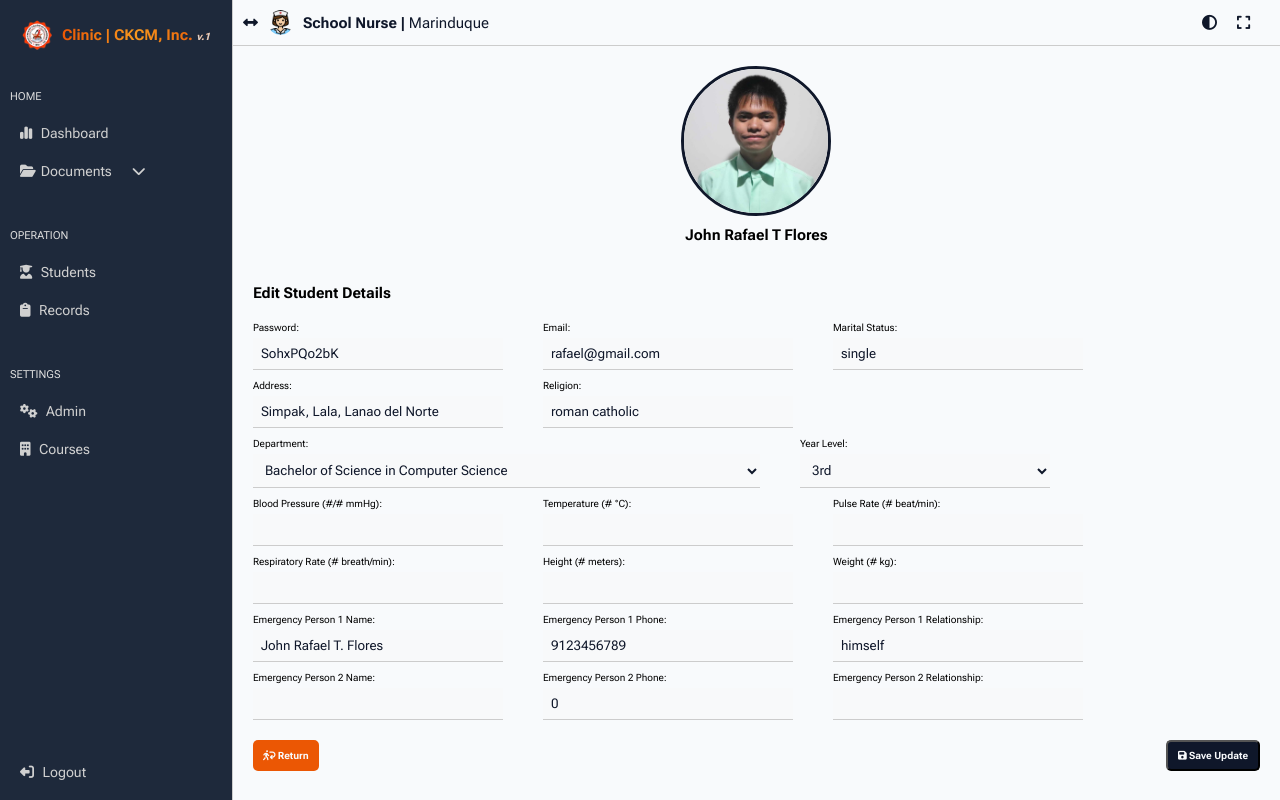
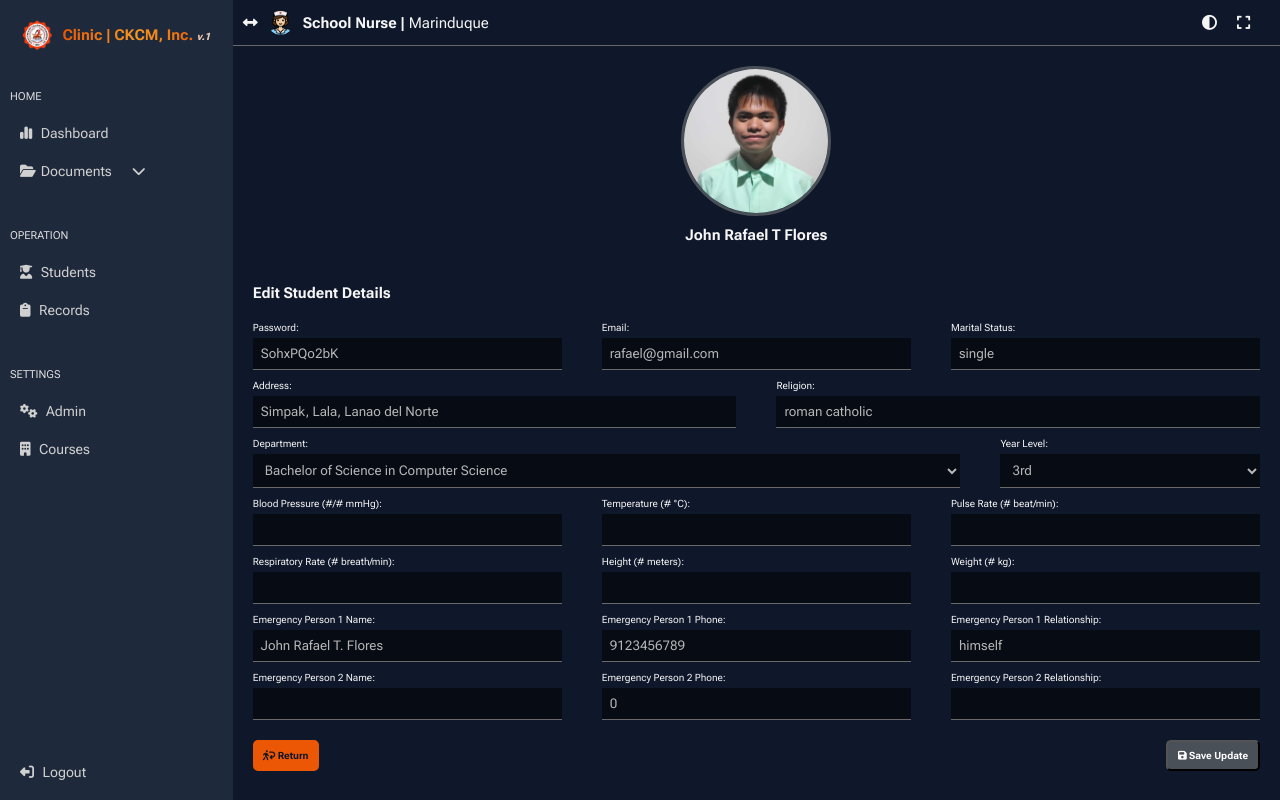
Before and after one commit to Faithan/CKCMCLinic, a PHP site: page /admin/edit_student.php?student_id=228719 in a window 1280 px wide. Run offline with PHP 8.4, Linux system fonts and the light colour scheme; a user stored in the database is signed in; data comes from the database, SQL or seed files in the repository.

Commit message:
design adjusted and fixed

```diff
--- a/admin/add_student.php
+++ b/admin/add_student.php
@@ -190,7 +190,7 @@ if (!isset($_SESSION['admin_logged_in']) || $_SESSION['admin_logged_in'] !== tru
                         <div class="input-container">
                             <label for="">Password:</label>
                             <input type="text" name="password" id="password" required>
-                            <button type="button" id="generate-password" onclick="generateRandomPassword()">Generate Password</button>
+                            <button class="btn" type="button" id="generate-password" onclick="generateRandomPassword()">Generate Password</button>
                         </div>
 
                         <script>
@@ -482,6 +482,7 @@ if (!isset($_SESSION['admin_logged_in']) || $_SESSION['admin_logged_in'] !== tru
         display: flex;
         flex-wrap: wrap;
         gap: 10px;
+
     }
 
 
@@ -491,6 +492,7 @@ if (!isset($_SESSION['admin_logged_in']) || $_SESSION['admin_logged_in'] !== tru
         flex-direction: column;
         gap: 5px;
         margin-top: 5px;
+        flex-grow: 1;
     }
 
     .input-container label {
--- a/admin/edit_student.php
+++ b/admin/edit_student.php
@@ -307,6 +307,12 @@ $profile_picture = $student['profile_picture'] ?: 'default_profile.png'; // Defa
         padding: 20px;
     }
 
+
+    .edit-student-form h2,
+    .image-container h2{
+        color: var(--text-color);
+    }
+
     .input-container {
         display: flex;
         flex-wrap: wrap;
@@ -321,7 +327,12 @@ $profile_picture = $student['profile_picture'] ?: 'default_profile.png'; // Defa
         flex-direction: column;
         flex-wrap: wrap;
         gap: 5px;
+        flex-grow: 1;
 
+    }
+
+    .input-fields label{
+        color: var(--text-color);
     }
 
 
@@ -329,9 +340,10 @@ $profile_picture = $student['profile_picture'] ?: 'default_profile.png'; // Defa
     .input-fields input,
     .input-fields select {
         width: 100%;
+        flex-grow: 1;
         padding: 8px;
-        color: var(--text-color);
-        background-color: var(--background-color);
+        color: var(--text-color2);
+        background-color: var(--background-color2);
         border: 0;
         border-bottom: 1px solid var(--border-color)
     }
@@ -368,7 +380,7 @@ $profile_picture = $student['profile_picture'] ?: 'default_profile.png'; // Defa
     .button-container button {
         font-size: 1rem;
         padding: 5px 10px;
-        color: var(--color4);
+        color: white;
         text-decoration: none;
         border-radius: 5px;
         font-weight: bold;
--- a/admin/side_nav.php
+++ b/admin/side_nav.php
@@ -235,14 +235,13 @@ $current_page = basename($_SERVER['PHP_SELF']);
     /* Sidebar Styling */
     .sidebar {
         width: 280px;
-
         background-color: #1E293B;
         top: 0;
         left: 0;
         padding: 10px;
         display: flex;
         flex-direction: column;
-        border-right: 1px solid var(--border-color);
+        border-right: 1px solid var(--backgroud-color2);
         transition: ease-in-out 0.3s;
     }
 
--- a/css/main.css
+++ b/css/main.css
@@ -2,6 +2,47 @@
     font-size: 62.5%;
     /* 10px on default */
 
+    /* start of light mode */
+    --text-color: #f5f5f5;
+    --text-hover: #a1a1a1cb;
+    --text-hover2: #494949;
+    --text-color2: #b6b6b6;
+
+    --background-color: #0F172A;
+    --background-color2: #070b14;
+    --border-color: #696969;
+
+
+    --color1: #EB5704;
+    /* dominant color */
+    --color1b: #b54200;
+    --color2: #EBB009;
+    --color2b: #c18f05;
+    --color3: #495057;
+    --color3b: #374a68;
+    --color4: #0F172A;
+    --color5: rgb(0, 0, 170);
+    --color6: red;
+    --color6b: rgba(255, 0, 0, 0.741);
+    /* end of light */
+
+    --button-bg: #0F172A;
+    --button-text: #F8FAFC;
+}
+
+
+* {
+    margin: 0;
+    padding: 0;
+    box-sizing: border-box;
+    scroll-behavior: smooth;
+    font-family: "Roboto Flex", serif;
+}
+
+
+
+/* Dark mode styles */
+.dark-mode {
     --text-color: #0F172A;
     --text-hover: #0f172acb;
     --text-hover2: #dfdfdf;
```
Also changed, not shown: other parts of css/main.css (+0 -38 lines), admin/generate_pdf.php (+6 -5 lines).
